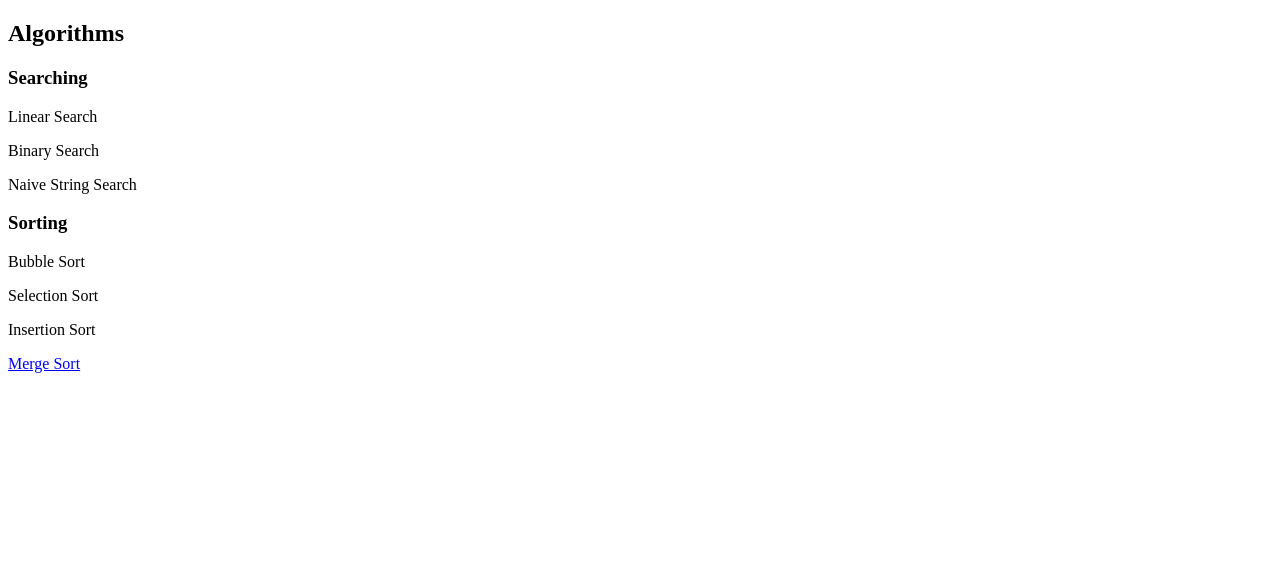
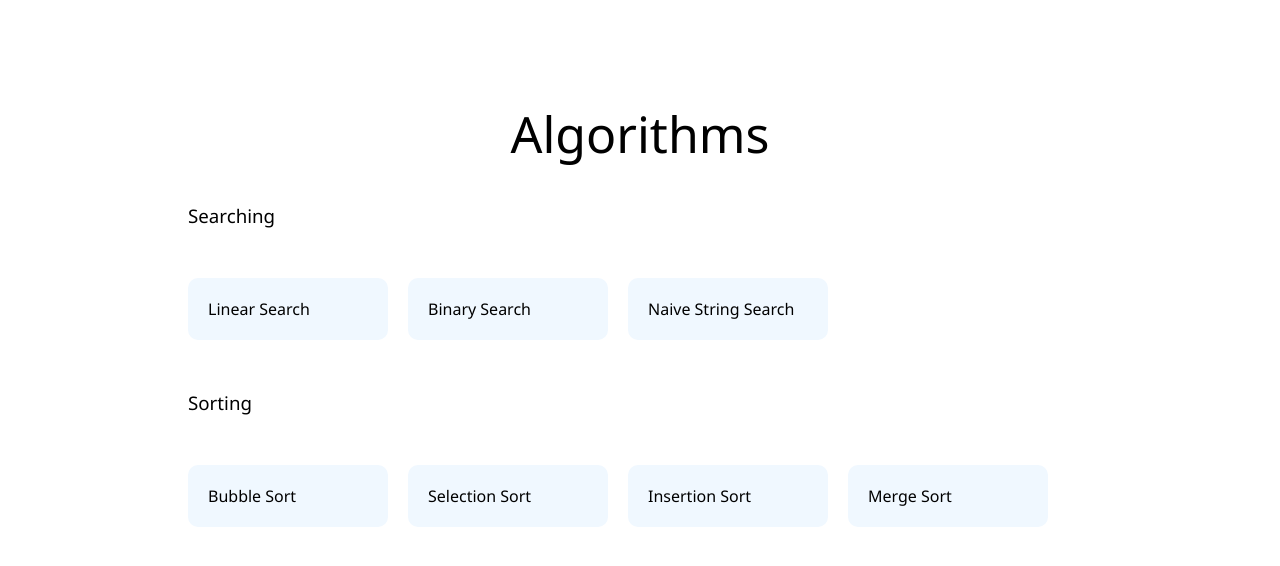
Before and after one commit to ahmedRadwan10/data-structures-algorithms.js, a plain HTML site: page HTML/index.html in a window 1280 px wide. Drawn offline with Linux system fonts and the light colour scheme; the site is published under a folder, as on GitHub Pages, so addresses that start at the root find nothing.

Commit message:
Update index.html

```diff
--- a/HTML/index.html
+++ b/HTML/index.html
@@ -4,8 +4,8 @@
     <meta charset="UTF-8">
     <meta http-equiv="X-UA-Compatible" content="IE=edge">
     <meta name="viewport" content="width=device-width, initial-scale=1.0">
-    <link rel="shortcut icon" href="/imgs/favicon-16x16.png" type="image/x-icon">
-    <link rel="stylesheet" href="/CSS/style.css">
+    <link rel="shortcut icon" href="../imgs/favicon-16x16.png" type="image/x-icon">
+    <link rel="stylesheet" href="../CSS/style.css">
     <script src="../script.js" defer></script>
     <title>DS & Algo</title>
 </head>
```
